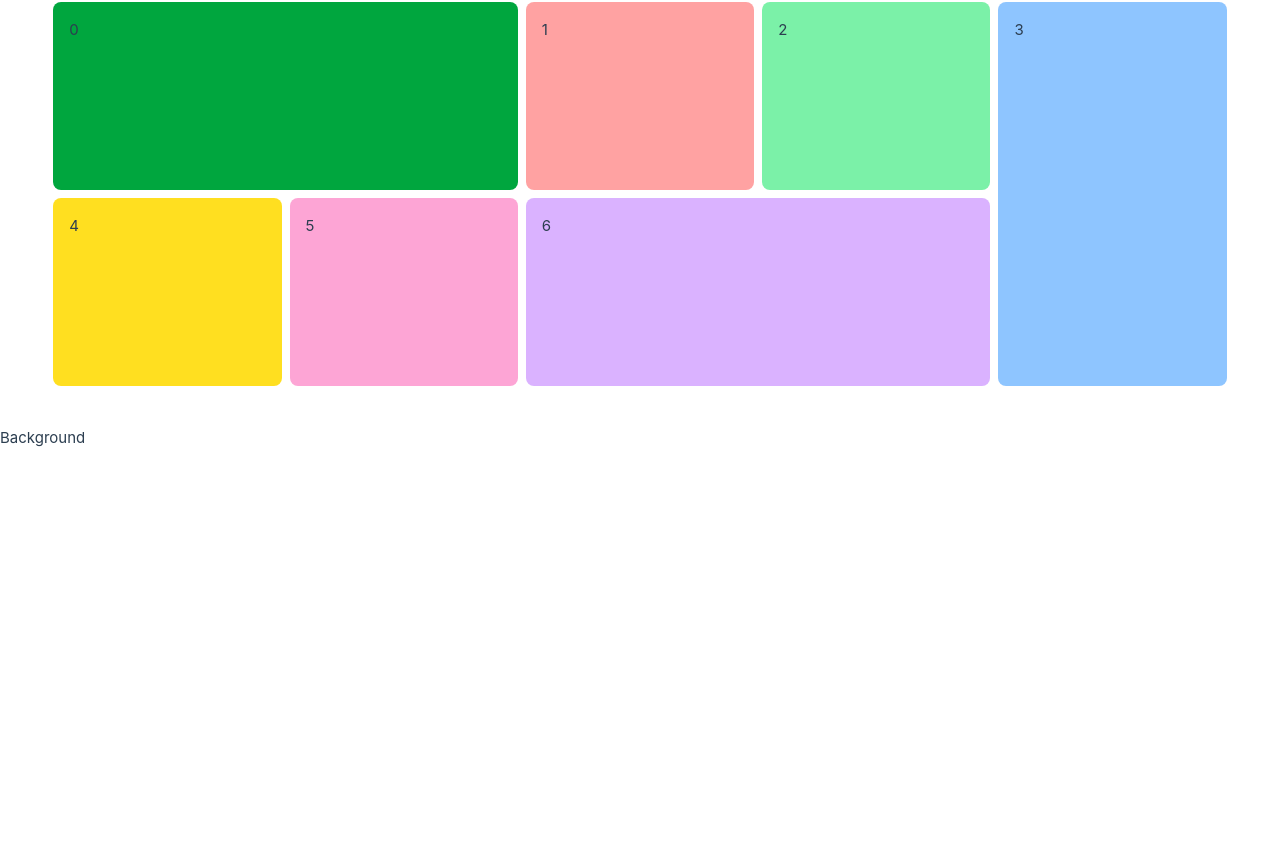
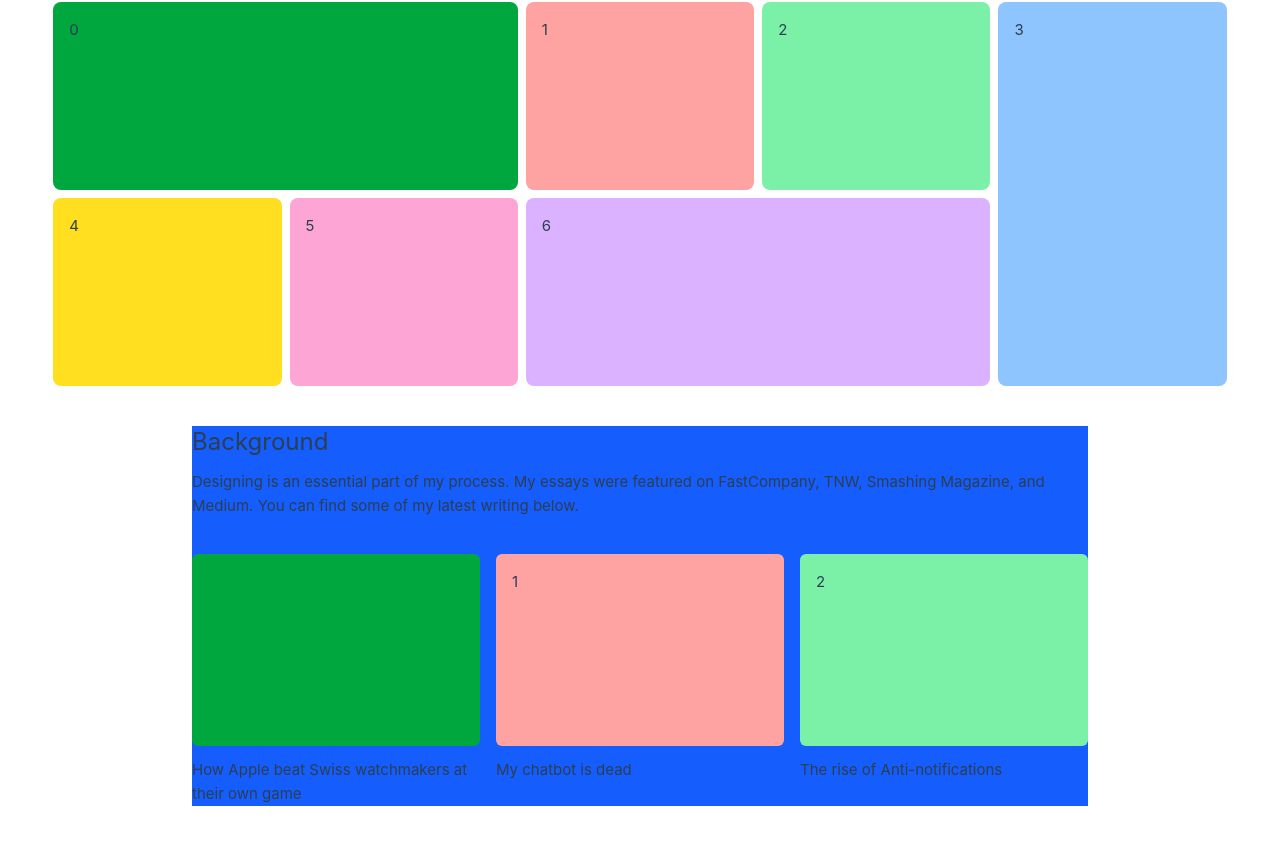
Before and after one commit to kiloumanjaro/Portfolio, a Vue app: page / in a window 1280 px wide. Shown: the part 462-1306 px from the top of the page. Before the commit the page ends 952 px from the top, so only its background shows below. Built offline with nearby package versions, Linux system fonts and the light colour scheme.

Commit message:
added layouts folder

```diff
--- a/src/components/BackgroundSection.vue
+++ /dev/null
@@ -1,6 +0,0 @@
-<template>
-  <div>
-    <h1>Background</h1>
-    <p></p>
-  </div>
-</template>
--- a/src/components/IntroductionSection.vue
+++ /dev/null
@@ -1,17 +0,0 @@
-<script setup lang="ts">
-import ButtonComponent from './ButtonComponent.vue'
-import IntroductionText from './IntroductionText.vue'
-</script>
-
-<template>
-  <div class="flex justify-center">
-    <div class="flex flex-col justify-center bg-blue-600 w-4xl h-80 gap-5">
-      <IntroductionText
-        title="Kint Louise is a creative developer at"
-        description="My passion is create emotional experiences
-at the intersection of art, design, and AI."
-      />
-      <ButtonComponent text="Skillset" />
-    </div>
-  </div>
-</template>
--- /dev/null
+++ b/src/components/ProfilePictureComponent.vue
@@ -0,0 +1,7 @@
+<template>
+  <div
+    class="w-72 h-72 rounded-full bg-gray-300 flex items-center justify-center text-gray-600 text-sm"
+  >
+    <slot>Image</slot>
+  </div>
+</template>
--- a/src/components/ProjectsSection.vue
+++ /dev/null
@@ -1,13 +0,0 @@
-<template>
-  <div class="flex justify-center">
-    <div class="grid grid-cols-5 grid-rows-2 gap-2 w-11/12 h-96">
-      <div class="bg-green-600 p-4 col-span-2 rounded-lg">0</div>
-      <div class="bg-red-300 p-4 rounded-lg">1</div>
-      <div class="bg-green-300 p-4 rounded-lg">2</div>
-      <div class="bg-blue-300 p-4 row-span-2 rounded-lg">3</div>
-      <div class="bg-yellow-300 p-4 rounded-lg">4</div>
-      <div class="bg-pink-300 p-4 rounded-lg">5</div>
-      <div class="bg-purple-300 p-4 col-span-2 rounded-lg">6</div>
-    </div>
-  </div>
-</template>
--- /dev/null
+++ b/src/components/layouts/BackgroundSection.vue
@@ -0,0 +1,25 @@
+<template>
+  <div class="flex flex-col justify-center bg-blue-600 w-4xl gap-9">
+    <div class="flex flex-col gap-3">
+      <h1 class="text-2xl">Background</h1>
+      <p>
+        Designing is an essential part of my process. My essays were featured on FastCompany, TNW,
+        Smashing Magazine, and Medium. You can find some of my latest writing below.
+      </p>
+    </div>
+    <div class="grid grid-cols-3 gap-4">
+      <div class="flex flex-col gap-3">
+        <div class="bg-green-600 p-4 rounded-md h-48"></div>
+        <p>How Apple beat Swiss watchmakers at their own game</p>
+      </div>
+      <div class="flex flex-col gap-3">
+        <div class="bg-red-300 p-4 rounded-md h-48">1</div>
+        <p>My chatbot is dead</p>
+      </div>
+      <div class="flex flex-col gap-3">
+        <div class="bg-green-300 p-4 rounded-md h-48">2</div>
+        <p>The rise of Anti-notifications</p>
+      </div>
+    </div>
+  </div>
+</template>
--- /dev/null
+++ b/src/components/layouts/InformationSection.vue
@@ -0,0 +1,19 @@
+<template>
+  <div class="flex flex-col items-center w-3xl gap-9">
+    <div class="w-9/12">
+      <h1 class="text-3xl text-center">
+        An adventurous soul, constantly seeking novelty in the world of innovative design &
+        technology.
+      </h1>
+    </div>
+    <p class="text-md px-5">
+      Paco Lui is a product designer from the York-Sheridan Joint Program in Design (YSDN), with a
+      student exchange to Monash University for Industrial & Immersive Design.
+    </p>
+    <p class="text-md px-5">
+      His excitement for design stems from the allure of unknown possibilities to solve problems.
+      Reflecting this, his skillset is a mixture of strong product foundation (Visual Design, UX/UI,
+      Research, Mobile-Web Interfaces) and exploratory (3D, Packaging, Immersive Design) expertises.
+    </p>
+  </div>
+</template>
--- /dev/null
+++ b/src/components/layouts/IntroductionSection.vue
@@ -0,0 +1,15 @@
+<script setup lang="ts">
+import ButtonComponent from '../ButtonComponent.vue'
+import IntroductionText from '../IntroductionText.vue'
+</script>
+
+<template>
+  <div class="flex flex-col justify-center bg-blue-600 w-4xl h-80 gap-5">
+    <IntroductionText
+      title="Kint Louise is a creative developer at"
+      description="My passion is create emotional experiences
+at the intersection of art, design, and AI."
+    />
+    <ButtonComponent text="Skillset" />
+  </div>
+</template>
--- /dev/null
+++ b/src/components/layouts/ProjectsSection.vue
@@ -0,0 +1,11 @@
+<template>
+  <div class="grid grid-cols-5 grid-rows-2 gap-2 w-11/12 h-96">
+    <div class="bg-green-600 p-4 col-span-2 rounded-lg">0</div>
+    <div class="bg-red-300 p-4 rounded-lg">1</div>
+    <div class="bg-green-300 p-4 rounded-lg">2</div>
+    <div class="bg-blue-300 p-4 row-span-2 rounded-lg">3</div>
+    <div class="bg-yellow-300 p-4 rounded-lg">4</div>
+    <div class="bg-pink-300 p-4 rounded-lg">5</div>
+    <div class="bg-purple-300 p-4 col-span-2 rounded-lg">6</div>
+  </div>
+</template>
--- a/src/views/HomeView.vue
+++ b/src/views/HomeView.vue
@@ -1,13 +1,15 @@
 <script setup lang="ts">
-import IntroductionSection from '../components/IntroductionSection.vue'
-import ProjectsSection from '../components/ProjectsSection.vue'
-import BackgroundSection from '../components/BackgroundSection.vue'
+import IntroductionSection from '@/components/layouts/IntroductionSection.vue'
+import ProjectsSection from '@/components/layouts/ProjectsSection.vue'
+import BackgroundSection from '@/components/layouts/BackgroundSection.vue'
 </script>
 
 <template>
-  <main class="flex flex-col py-10 gap-10">
-    <IntroductionSection />
-    <ProjectsSection />
-    <BackgroundSection />
+  <main class="py-10">
+    <div class="flex flex-col items-center gap-10">
+      <IntroductionSection />
+      <ProjectsSection />
+      <BackgroundSection />
+    </div>
   </main>
 </template>
--- a/src/views/InfoView.vue
+++ b/src/views/InfoView.vue
@@ -1,6 +1,14 @@
+<script setup lang="ts">
+import InformationSection from '@/components/layouts/InformationSection.vue'
+import ProfilePictureComponent from '@/components/ProfilePictureComponent.vue'
+</script>
+
 <template>
-  <div class="info">
-    <h1>This is san about page</h1>
+  <div class="py-10">
+    <div class="flex flex-col items-center gap-10">
+      <ProfilePictureComponent />
+      <InformationSection />
+    </div>
   </div>
 </template>
 
```
